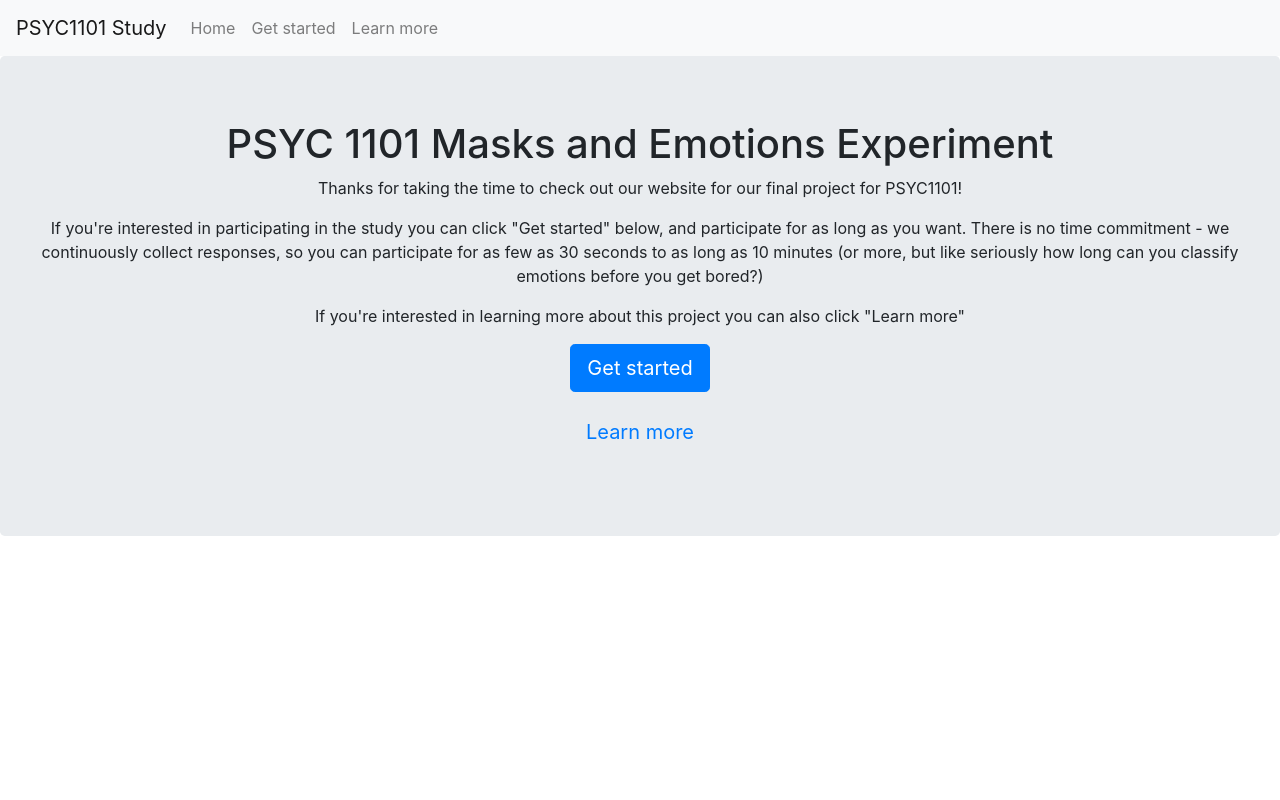
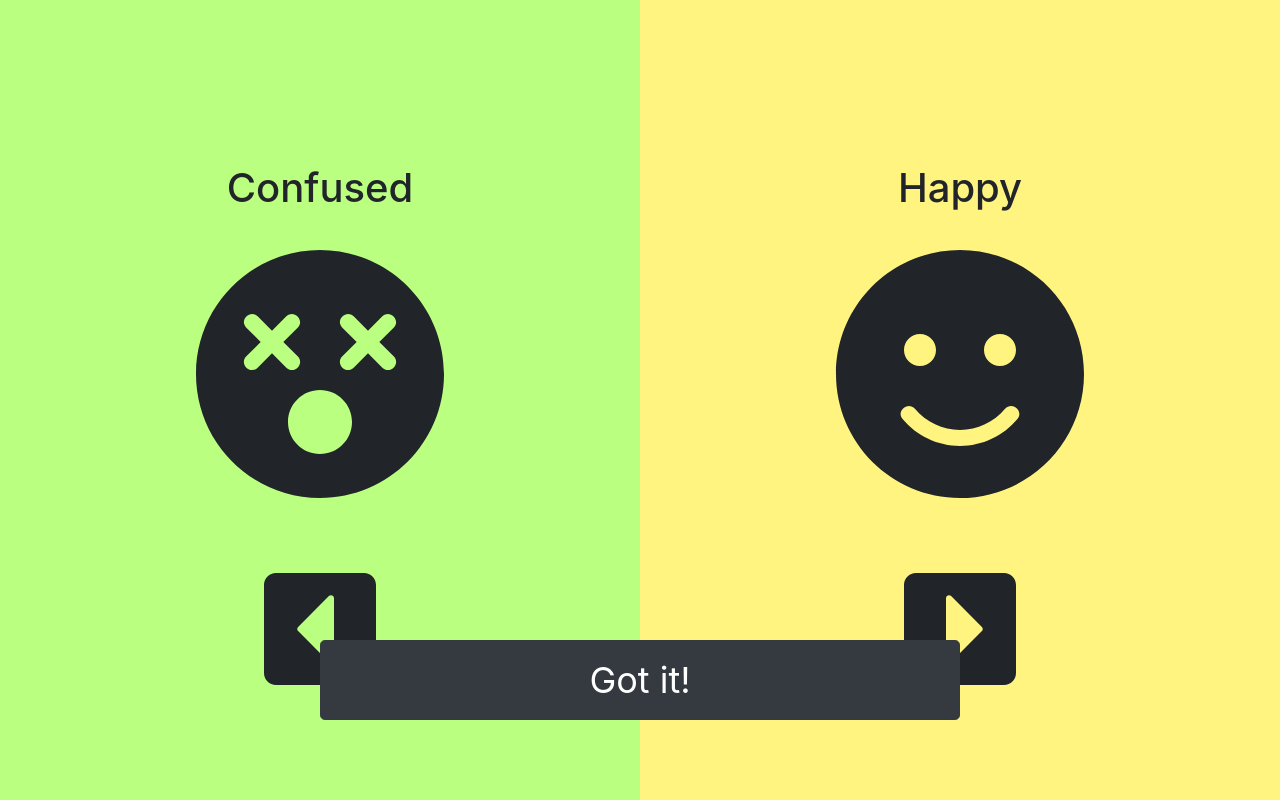
Before and after one commit to XenonMolecule/PsycMaskExperiment, a React (Create React App) app in the folder client/: page /experiment in a window 1280 px wide. Built offline with nearby package versions, Linux system fonts and the light colour scheme.

Commit message:
Added experiment intro screen

```diff
--- a/client/src/App.js
+++ b/client/src/App.js
@@ -8,13 +8,18 @@ import {
 
 import Home from './pages/Home.js';
 import LearnMore from "./pages/LearnMore";
+import Instructions from "./pages/Instructions";
+import Experiment from "./pages/Experiment";
 
 function App() {
     return (
         <Router>
             <Switch>
+                <Route path="/experiment">
+                    <Experiment/>
+                </Route>
                 <Route path="/instructions">
-                    <Home />
+                    <Instructions />
                 </Route>
                 <Route path="/learn">
                     <LearnMore />
--- /dev/null
+++ b/client/src/pages/Experiment.js
@@ -0,0 +1,106 @@
+import React, {useState, useEffect} from 'react';
+import "../static/css/experiment.css";
+
+import { FontAwesomeIcon } from '@fortawesome/react-fontawesome';
+import { faAngry } from '@fortawesome/free-solid-svg-icons';
+import { faDizzy } from '@fortawesome/free-solid-svg-icons';
+import { faSmile } from '@fortawesome/free-solid-svg-icons';
+import { faSadTear } from '@fortawesome/free-solid-svg-icons';
+
+import { faCaretSquareLeft } from '@fortawesome/free-solid-svg-icons';
+import { faCaretSquareRight } from '@fortawesome/free-solid-svg-icons';
+
+import Button from 'react-bootstrap/Button';
+
+import socketIOClient from "socket.io-client";
+const ENDPOINT = "http://127.0.0.1:4001";
+
+function emotionNumToString(num) {
+    switch(num) {
+        case 0:
+            return "Angry";
+        case 1:
+            return "Confused";
+        case 2:
+            return "Happy";
+        case 3:
+            return "Sad";
+        default:
+            return "Happy";
+    }
+}
+
+function emotionNumToIcon(num) {
+    switch(num) {
+        case 0:
+            return <FontAwesomeIcon icon={faAngry}/>;
+        case 1:
+            return <FontAwesomeIcon icon={faDizzy}/>;
+        case 2:
+            return <FontAwesomeIcon icon={faSmile}/>;
+        case 3:
+            return <FontAwesomeIcon icon={faSadTear}/>;
+        default:
+            return <FontAwesomeIcon icon={faSmile}/>;
+    }
+}
+
+function emotionNumToColor(num) {
+    switch(num) {
+        case 0:
+            return "#FF867F";
+        case 1:
+            return "#BAFF80";
+        case 2:
+            return "#FFF480";
+        case 3:
+            return "#81C0FF";
+        default:
+            return "#FFF480";
+    }
+}
+
+function Experiment() {
+    const [step, setStep] = useState(0);
+
+    let emotion1 = Math.floor(Math.random() * 4);
+    let emotion2 = emotion1;
+    while (emotion2 == emotion1) {
+        emotion2 = Math.floor(Math.random() * 4);
+    }
+
+    useEffect(() => {
+        const socket = socketIOClient(ENDPOINT);
+        socket.on("FromAPI", data => {
+            // setResponse(data);
+        });
+
+        // CLEAN UP THE EFFECT
+        return () => socket.disconnect();
+
+    }, []);
+
+    return (
+        <div className={"experiment-body"}>
+            {(step === 0) && <div className={"start-body"}>
+                <div className={"split left"} style={{backgroundColor:emotionNumToColor(emotion1)}}>
+                    <div className={"vertical-shift"}>
+                        <h1>{emotionNumToString(emotion1)}</h1>
+                        <p className={"huge-text"}>{emotionNumToIcon(emotion1)}</p>
+                        <p className={"big-text"}><FontAwesomeIcon icon={faCaretSquareLeft}/></p>
+                    </div>
+                </div>
+                <div className={"split right"} style={{backgroundColor:emotionNumToColor(emotion2)}}>
+                    <div className={"vertical-shift"}>
+                        <h1>{emotionNumToString(emotion2)}</h1>
+                        <p className={"huge-text"}>{emotionNumToIcon(emotion2)}</p>
+                        <p className={"big-text"}><FontAwesomeIcon icon={faCaretSquareRight}/></p>
+                    </div>
+                </div>
+                <Button className={"startBtn"} size={"lg"} variant={"dark"}>Got it!</Button>
+            </div>}
+        </div>
+    );
+}
+
+export default Experiment;
--- /dev/null
+++ b/client/src/pages/Instructions.js
@@ -0,0 +1,41 @@
+import React from 'react';
+import Navigation from "../components/Navigation";
+
+import Container from 'react-bootstrap/Container';
+import Jumbotron from 'react-bootstrap/Jumbotron';
+import Button from "react-bootstrap/Button";
+import {Link} from "react-router-dom";
+
+function Instructions() {
+    return (
+        <>
+            <Navigation/>
+            <Jumbotron>
+                <Container style={{textAlign:"center"}}>
+                    <h3>Instructions</h3>
+                    <p>
+                        We're going to give you two emotions (ie. Happy and Angry) and an associated direction for each.
+                    </p>
+                    <p>
+                        For example it might be Happy = Left; Angry = Right.
+                    </p>
+                    <p>
+                        We'll then show you a series of images and you tap the <strong>arrow key</strong> associated
+                        with the emotion shown. Try to classify the faces <strong>as quickly as you can.</strong>
+                    </p>
+                    <p>
+                        After a little bit we'll switch up the emotions or the directions.
+                    </p>
+                    <p>
+                        Participate for as long as you want.  There is no end to the experiment.  Thanks for your help!!
+                    </p>
+                    <p>
+                        <Button as={Link} to="/experiment" variant="primary" size="lg">Let's Go!</Button>
+                    </p>
+                </Container>
+            </Jumbotron>
+        </>
+    );
+}
+
+export default Instructions;
--- /dev/null
+++ b/client/src/static/css/experiment.css
@@ -0,0 +1,62 @@
+.experiment-body {
+    width:100%;
+    height:100vh;
+}
+
+.start-body {
+    text-align: center;
+}
+
+.huge-text {
+    margin-top:-35px;
+    font-size: 128px;
+}
+.big-text {
+    margin-top:-50px;
+    font-size: 64px;
+}
+
+.vertical-shift {
+    margin-top:18vh;
+}
+
+.startBtn {
+    position: fixed;
+    z-index: 2;
+    transform: translate(-50%);
+    margin-top: 80vh;
+    width: 50%;
+    height: 10%;
+    font-size: 36px!important;
+}
+
+@media(min-width:500px){
+    .huge-text {
+        font-size: 256px;
+    }
+    .big-text {
+        font-size: 128px;
+    }
+}
+
+
+/* Split the screen in half */
+.split {
+    height: 100%;
+    width: 50%;
+    position: fixed;
+    z-index: 1;
+    top: 0;
+    overflow-x: hidden;
+    padding-top: 20px;
+}
+
+/* Control the left side */
+.left {
+    left: 0;
+}
+
+/* Control the right side */
+.right {
+    right: 0;
+}
```
